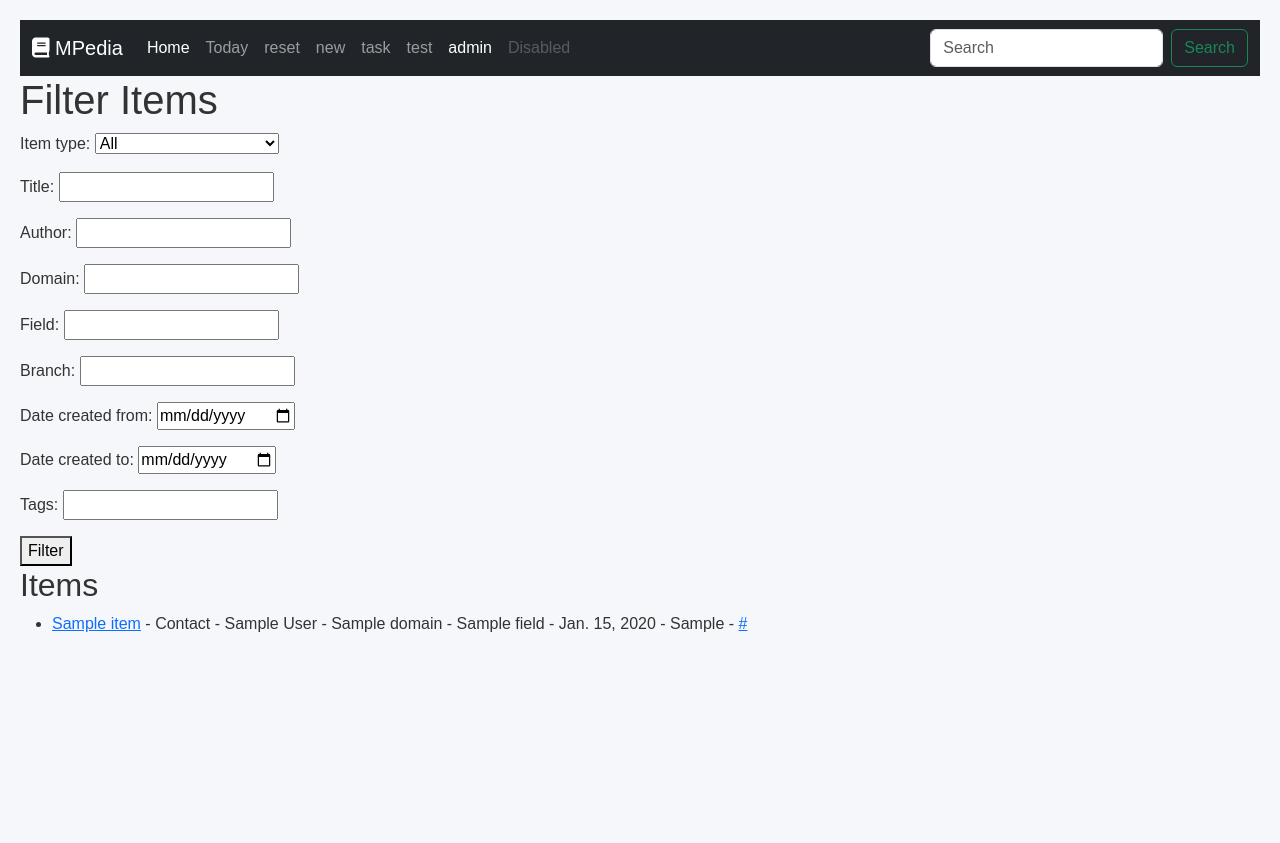
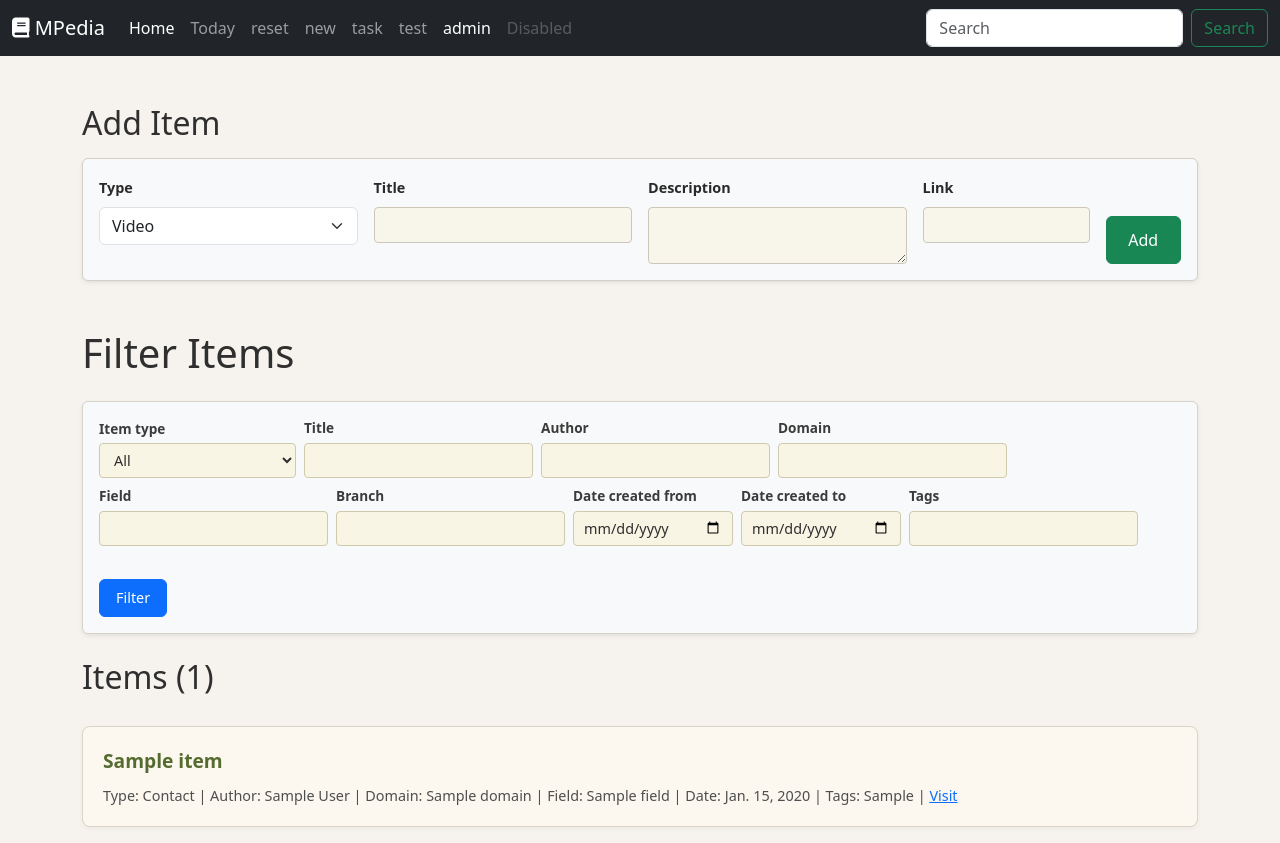
Before and after one commit to Ta7leeq/modypedia, a Django app: page / in a window 1280 px wide. Before the commit the page ends 632 px from the top, so only its background shows below. Run offline with Django 5.2, Linux system fonts and the light colour scheme; tables that the repository leaves empty hold one stand-in row (values such as "Sample post"); some web fonts are replaced.

Commit message:
chat_gpt_integrated_successfully_askChatgpt method to help classify posts+ savepost method added and tested

````diff
--- /dev/null
+++ b/interface/static/interface/home.css
@@ -0,0 +1,111 @@
+/* === GENERAL === */
+body {
+    background-color: #f6f3ee; /* warm beige */
+    color: #2f2f2f;
+    font-family: system-ui, sans-serif;
+}
+
+/* === ADD ITEM FORM === */
+.add-item-form {
+    border: 1px solid #d3cfc7;
+    background-color: #fefaf3; /* light cream */
+    border-radius: 8px;
+}
+
+.add-item-form .form-label {
+    font-weight: 600;
+    font-size: 0.9rem;
+    color: #2a2a2a;
+}
+
+.add-item-form input,
+.add-item-form textarea {
+    font-size: 0.9rem;
+    padding: 6px 10px;
+    border: 1px solid #ccc7b9;
+    border-radius: 4px;
+    background-color: #f8f5eb;
+    color: #333;
+}
+
+/* === FILTER FORM === */
+.filter-form {
+    display: flex;
+    flex-wrap: wrap;
+    align-items: end;
+    gap: 16px;
+    padding: 16px;
+    margin-bottom: 30px;
+    border: 1px solid #d6d3c8;
+    background-color: #fdf9f1; /* warmer beige */
+    border-radius: 8px;
+    box-shadow: 0 1px 4px rgba(0, 0, 0, 0.05);
+}
+
+.filter-form .form-group {
+    display: flex;
+    flex-direction: column;
+}
+
+.filter-form .form-label {
+    font-weight: 600;
+    font-size: 0.85rem;
+    margin-bottom: 4px;
+    color: #3b3b3b;
+}
+
+.filter-form select,
+.filter-form input {
+    min-width: 160px;
+    font-size: 0.9rem;
+    padding: 6px 10px;
+    border: 1px solid #cfc9ae;
+    border-radius: 4px;
+    background-color: #f8f5e4; /* soft yellow-beige */
+    color: #2e2e2e;
+}
+
+.filter-form button {
+    height: 38px;
+    font-size: 0.9rem;
+    padding: 6px 16px;
+}
+
+/* === ITEM LIST === */
+.custom-item-list {
+    margin-top: 30px;
+    padding: 0;
+    list-style: none;
+}
+
+.custom-item-entry {
+    background-color: #fcf8ef;
+    padding: 20px;
+    margin-bottom: 15px;
+    border-radius: 8px;
+    border: 1px solid #d9d4c6;
+    box-shadow: 0 2px 4px rgba(0, 0, 0, 0.04);
+    transition: background-color 0.2s ease-in-out;
+}
+
+.custom-item-entry:hover {
+    background-color: #f0e9d6;
+}
+
+.item-title-link {
+    text-decoration: none;
+    color: #556b2f; /* olive green */
+    font-size: 1.2rem;
+    font-weight: 600;
+}
+
+.item-title-link:hover {
+    text-decoration: underline;
+}
+
+.item-meta {
+    margin-top: 10px;
+    font-size: 0.9rem;
+    color: #4e4e4e;
+    line-height: 1.4;
+}
--- a/interface/templates/interface/item_list.html
+++ b/interface/templates/interface/item_list.html
@@ -1,46 +1,110 @@
 {% extends "base.html" %}
-{%load static%}
+{% load static %}
 
-{%block css_files%}
-    <link rel="stylesheet" href="{% static 'interface/style.css' %}">
-{%endblock%}
+{% block css_files %}
+    <link rel="stylesheet" href="{% static 'interface/home.css' %}">
+{% endblock %}
 
+{% block page_title %}
+All Items!
+{% endblock %}
 
-{%block page_title%}
-All Items!
-{%endblock%}
+{% block content %}
+<div class="container mt-5">
 
 
 
-{% block content %}
-<head>
-    <meta charset="UTF-8">
-    <title>Item List</title>
-    <link rel="stylesheet" href="{% static 'interface/style.css' %}">
+    <h2 class="mb-3">Add Item</h2>
 
-</head>
-<body>
-    <h1>Filter Items</h1>
-    <form method="get">
-        {{ form.as_p }}
-        <button type="submit">Filter</button>
+    <form method="post" class="add-item-form mb-5 p-3 rounded shadow-sm bg-light">
+    {% csrf_token %}
+        <div class="row g-3">
+            <div class="col-md-3">
+                <label for="item_type" class="form-label">Type</label>
+                <select name="item_type" id="item_type" class="form-select" required>
+
+                    <option value="Video">Video</option>
+                    <option value="Article">Article</option>
+                    <option value="Book">Book</option>
+                    <option value="Quote">Quote</option>
+                    <option value="Tweet">Tweet</option>
+                    <option value="Equation">Equation</option>
+                    <option value="Code">Code</option>
+                    <option value="Task">Task</option>
+                    <option value="Place">Place</option>
+                    <option value="Diagram">Diagram</option>
+                    <option value="Image">Image</option>
+                    <option value="Note">Note</option>
+                    <option value="Email">Email</option>
+                    <option value="Blueprint">Blueprint</option>
+                    <option value="Map">Map</option>
+                    <option value="Flowchart">Flowchart</option>
+                    <option value="Checklist">Checklist</option>
+                    <option value="Recipe">Recipe</option>
+                    <option value="Guideline">Guideline</option>
+
+
+                </select>
+            </div>
+            <div class="col-md-3">
+                <label for="title" class="form-label">Title</label>
+                <input type="text" name="title" id="title" class="form-control">
+            </div>
+            <div class="col-md-3">
+                <label for="description" class="form-label">Description</label>
+                <textarea name="description" id="description" rows="2" class="form-control" required></textarea>
+            </div>
+            <div class="col-md-2">
+                <label for="link" class="form-label">Link</label>
+                <input type="url" name="link" id="link" class="form-control">
+            </div>
+            <div class="col-md-1 d-grid">
+                <label class="form-label invisible">Submit</label>
+                <button type="submit" name="add" value="1" class="btn btn-success">Add</button>
+            </div>
+        </div>
     </form>
 
-    <h2>Items</h2>
-    <ul>
+
+    <h1 class="mb-4">Filter Items</h1>
+
+    <form method="get" class="filter-form d-flex flex-wrap gap-2 align-items-end mb-4 p-3 rounded shadow-sm bg-light">
+    {% for field in form.visible_fields %}
+        <div class="form-group">
+            <label for="{{ field.id_for_label }}" class="form-label mb-1">{{ field.label }}</label>
+            {{ field }}
+        </div>
+    {% endfor %}
+    <div class="form-group">
+        <label class="form-label invisible">Filter</label>
+        <button type="submit" class="btn btn-primary">Filter</button>
+    </div>
+    </form>
+
+
+
+
+    <h2 class="mb-3">Items ({{ count }})</h2>
+
+    <ul class="custom-item-list">
         {% for item in items %}
-            <li>
-                <a href="{% url 'details' item.id %}">{{ item.title }}</a>
-                - {{ item.item_type }}
-                - {{ item.author }}
-                - {{ item.domain }}
-                - {{ item.field }}
-                - {{ item.date_created }}
-                - {{ item.tags }}
-                - <a href="{{ item.link }}">{{ item.link }}</a>
-            </li>
+        <li class="custom-item-entry">
+            <a href="{% url 'details' item.id %}" class="item-title-link">{{ item.title }}</a>
+            <div class="item-meta">
+                Type: {{ item.item_type }} |
+                Author: {{ item.author }} |
+                Domain: {{ item.domain }} |
+                Field: {{ item.field }} |
+                Date: {{ item.date_created }} |
+                Tags: {{ item.tags }} |
+                <a href="{{ item.link }}" target="_blank">Visit</a>
+            </div>
+        </li>
+        {% empty %}
+        <li class="custom-item-entry">
+            No items found.
+        </li>
         {% endfor %}
     </ul>
-</body>
-</html>
-{%endblock%}
+</div>
+{% endblock %}
--- a/interface/views.py
+++ b/interface/views.py
@@ -11,10 +11,39 @@ import os
 from google.cloud import texttospeech
 from django.db.models import Q,F
 import time
+from openai import OpenAI
+
+from dotenv import load_dotenv
+import os
+import openai
+import json
+
+from interface.models import Domain, Field, Branch
+
+openai.api_key = os.environ.get("OPENAI_API_KEY")
 
 def item_list(request):
     form = ItemFilterForm(request.GET)
     items = Item.objects.all()
+    count =  items.count()
+
+    if request.method == "POST" and request.POST.get("add") == "1":
+        post_type = request.POST.get("item_type")
+
+        title = request.POST.get("title")
+        description = request.POST.get("description")
+        link = request.POST.get("link")
+        domains=Domain.objects.all()
+        fields=Field.objects.all()
+        branches=Branch.objects.all()
+
+        gpt_classifiction=ask_chatgpt(title,description,link,domains,fields,branches)
+        store_post(post_type, gpt_classifiction["title"], gpt_classifiction["description"], gpt_classifiction["platform"],link, gpt_classifiction["domain"], gpt_classifiction["field"], gpt_classifiction["branch"], author="Mody")
+        #print(gpt_classifiction["platform"])
+        print(gpt_classifiction)
+
+
+
 
     if form.is_valid():
         if form.cleaned_data['item_type']:
@@ -34,7 +63,7 @@ def item_list(request):
             for tag in tags:
                 items = items.filter(tags__icontains=tag.strip())
 
-    return render(request, 'interface/item_list.html', {'form': form, 'items': items})
+    return render(request, 'interface/item_list.html', {'form': form, 'items': items,'count':count})
 
 
 
@@ -59,6 +88,7 @@ def details(request,item_id):
 
         elif 'done' in request.POST:
             post_id=request.POST.get('done')
+
             done_item = Item.objects.get(id=post_id)
             if done_item.next_time==done_item.last_time:
                 done_item.last_time=datetime.now()
@@ -575,3 +605,141 @@ def get_items_with_calculations(field_name="Fachkundeprüfung"):
             filtered.append(item)
 
     return filtered
+
+
+
+def ask_chatgpt(title,description,link,domains,fields,branches):
+
+    full_prompt = f"""
+            You are a smart classification assistant.
+            You will receive a post description and sometimes a link.
+            Do not open the link.
+            Detect the platform from the link if present.
+            Use the provided lists of Domains, Fields, and Branches to classify the content.
+            If no exact match is found in any category, suggest a new one instead.
+            If no title is given, generate a clear, relevant title from the content.
+            Dont use domain General
+            The domain should be always the wider category
+            then it goes narrower to the field and narrower to the domain
+            If you can not find out the platform from the link! you keep it none!
+
+            ❗️Return ONLY a raw JSON object. Do NOT use markdown, backticks, or any explanation.
+
+            Format:
+            {{
+            "title": "...",
+            "description": "...",
+            "platform": "...",
+            "domain": "...",
+            "field": "...",
+            "branch": "..."
+            }}
+
+            {title}
+
+            description:
+            {description}
+
+            link:
+            {link}
+
+            Domains:
+            {domains}
+
+            Fields:
+            {fields}
+
+            Branches:
+            {branches}
+        """
+
+    response = client.chat.completions.create(
+        model="gpt-4o",
+        messages=[
+            {"role": "system", "content": "You are a classification engine."},
+            {"role": "user", "content": full_prompt}
+        ]
+
+    )
+    #raw = response.choices[0].message.content.strip("` \n")
+    #raw = response.choices[0].message.content
+    #print("RAW RESPONSE:")
+    #print(repr(raw))
+    #json_data = json.loads(raw)
+    json_data=parse_response_to_json(response.choices[0].message.content)
+
+    return json_data
+    #return "none"
+
+
+
+from datetime import date
+import time
+from interface.models import Item, Domain, Field, Platform
+
+
+def parse_response_to_json(response_text):
+    """
+    Cleans and converts a string response into a valid JSON object.
+    - Strips markdown wrappers (like ```json)
+    - Handles malformed spacing or newline issues
+    - Raises informative errors if parsing fails
+    """
+    try:
+        # Remove markdown wrappers like ```json or ``` if present
+        cleaned = re.sub(r"^```(?:json)?|```$", "", response_text.strip(), flags=re.MULTILINE).strip()
+
+        # Try to parse
+        #print("parced successuflly")
+        return json.loads(cleaned)
+
+    except json.JSONDecodeError as e:
+        print("❌ JSON decoding failed. Check format.")
+        print("Raw input received:")
+        print(repr(response_text))
+        print(f"Error details: {e}")
+        return None
+
+def store_post(post_type,title,description,platform_name, link, domain_name, field_name, branch_name, author="Mody"):
+    try:
+        # Lookups
+        platform, _ = Platform.objects.get_or_create(platform_name=platform_name)
+        domain, _ = Domain.objects.get_or_create(domain_name=domain_name)
+        field, _ = Field.objects.get_or_create(field_name=field_name)
+        branch, _ = Branch.objects.get_or_create(branch_name=branch_name)
+
+
+
+        # Timestamps
+        today_date = date.today()
+        today_timestamp = str(int(time.time()))
+
+        # Title & Content
+        title = title
+        content = description
+
+        # Create item
+        Item.objects.create(
+            item_type=post_type,
+            title=title,
+            content=content,
+            author=author,
+            fPlatform=platform,
+            platform=platform_name,
+
+            domain=domain,
+            field=field,
+            branch=branch,
+            link=link,
+            init_time=today_date,
+            last_time=today_date,
+            next_time=today_date,
+            hide_time=today_timestamp
+        )
+
+        print(f"✅ {platform_name} post stored successfully.")
+        return True
+
+    except (Domain.DoesNotExist, Field.DoesNotExist, Platform.DoesNotExist) as e:
+        print(f"❌ Lookup failed: {e}")
+        return False
--- a/templates/base.html
+++ b/templates/base.html
@@ -6,7 +6,7 @@
 
 	<meta name="viewport" content="width=device-width, initial-scale=1.0">
 	<title>{% block page_title %} default-title {% endblock %}</title>
-	<link rel="stylesheet" href ="{%static "style.css" %}">
+
 	<link href="https://cdn.jsdelivr.net/npm/bootstrap@5.3.3/dist/css/bootstrap.min.css" rel="stylesheet" integrity="sha384-QWTKZyjpPEjISv5WaRU9OFeRpok6YctnYmDr5pNlyT2bRjXh0JMhjY6hW+ALEwIH" crossorigin="anonymous">
 	<link rel="stylesheet" href="https://cdnjs.cloudflare.com/ajax/libs/font-awesome/6.0.0-beta3/css/all.min.css">
   	<link rel="preconnect" href="https://fonts.googleapis.com">
````
Also changed, not shown: 1 other file.
